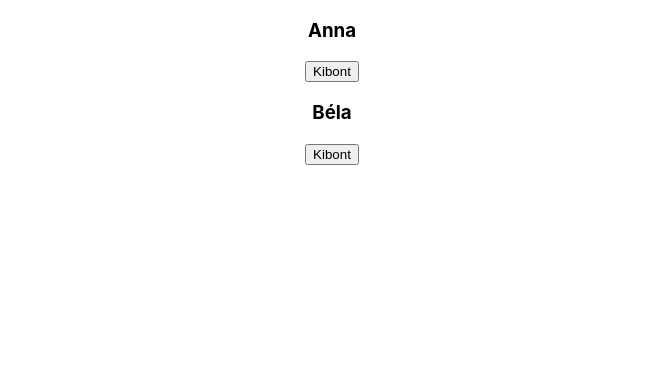
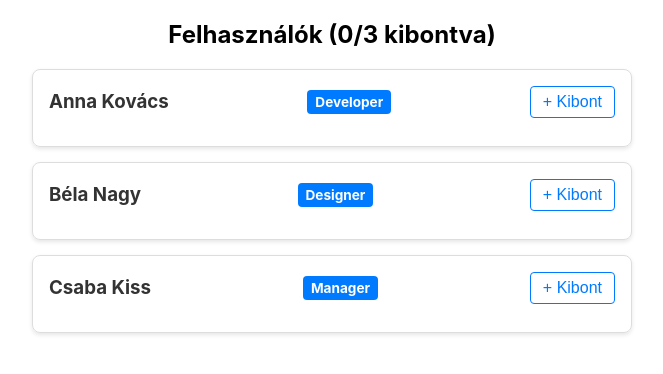
Before and after one commit to tenkesnet/a239alapok_frontend, a React (Create React App) app: page / in a window 1280 px wide. Shown: the top 374 px of the page, without its empty margins (308-971 px from the left). Built offline with nearby package versions, Linux system fonts and the light colour scheme.

Commit message:
Complex Properties átadás (UserList példa)

```diff
--- a/src/App.css
+++ b/src/App.css
@@ -40,3 +40,60 @@
     transform: rotate(360deg);
   }
 }
+
+/* New styles for UserList component */
+.user-list {
+  max-width: 600px;
+  margin: 20px auto;
+}
+
+.user-card {
+  border: 1px solid #ddd;
+  border-radius: 8px;
+  margin-bottom: 15px;
+  padding: 16px;
+  box-shadow: 0 2px 4px rgba(0,0,0,0.1);
+}
+
+.card-header {
+  display: flex;
+  justify-content: space-between;
+  align-items: center;
+  margin-bottom: 12px;
+}
+
+.card-header h3 {
+  margin: 0;
+  color: #333;
+}
+
+.role {
+  background: #007bff;
+  color: white;
+  padding: 4px 8px;
+  border-radius: 4px;
+  font-size: 0.85em;
+  font-weight: bold;
+}
+
+.toggle-btn {
+  background: none;
+  border: 1px solid #007bff;
+  color: #007bff;
+  padding: 6px 12px;
+  border-radius: 4px;
+  cursor: pointer;
+  font-size: 1em;
+}
+
+.toggle-btn:hover {
+  background: #007bff;
+  color: white;
+}
+
+.card-details {
+  background: #f8f9fa;
+  padding: 12px;
+  border-radius: 4px;
+  border-left: 4px solid #007bff;
+}
--- a/src/App.js
+++ b/src/App.js
@@ -1,5 +1,5 @@
 import './App.css';
-import UserList from './components/v1/UserList';
+import UserList from './components/v2/UserList';
 
 
 function App() {
--- a/src/components/v1/UserList.js
+++ b/src/components/v1/UserList.js
@@ -1,14 +1,25 @@
-import {useState} from 'react';
 import UserCard from './UserCard';
 
 function UserList() {
-    const users = [{ id: 1, name: 'Anna' }, { id: 2, name: 'Béla' }];
-    const [expandedIds, setExpandedIds] = useState(new Set());
+    const users = [
+        { id: 1, name: 'Anna', details: 'Anna részletes adatai' },
+        { id: 2, name: 'Béla', details: 'Béla részletes adatai',eyeColor: 'blue' },
+        { id: 3, name: 'Cecília', details: 'Cecília részletes adatai' },
+    ];
     return (
         <div>
             {users.map(user => (
                 <UserCard key={user.id} user={user} />  // 2 külön UserCard instance!
             ))}
+
+
+
+            {/* Komment
+            <UserCard key={users[0].id} user={users[0]} />
+            <UserCard key={users[1].id} user={users[1]} />
+            <UserCard key={users[2].id} user={users[2]} />
+            */}
+
         </div>
     );
 }
--- /dev/null
+++ b/src/components/v2/UserCard.js
@@ -0,0 +1,25 @@
+import React, { useState } from 'react';
+
+function UserCard({ user, isExpanded, onToggle }) {
+    return (
+        <div className="user-card">
+            <div className="card-header">
+                <h3>{user.name}</h3>
+                <span className="role">{user.role}</span>
+                <button onClick={onToggle} className="toggle-btn">
+                    {isExpanded ? '− Összecsuk' : '+ Kibont'}
+                </button>
+            </div>
+
+            {isExpanded && (
+                <div className="card-details">
+                    <p><strong>Email:</strong> {user.email}</p>
+                    <p><strong>Regisztráció:</strong> 2025.01.15.</p>
+                    <p><strong>Utolsó bejelentkezés:</strong> 2 órája</p>
+                </div>
+            )}
+        </div>
+    );
+}
+
+export default UserCard;
--- /dev/null
+++ b/src/components/v2/UserList.js
@@ -0,0 +1,46 @@
+import React from 'react';
+import UserCard from './UserCard';
+import { useState } from 'react';
+
+// SZÜLŐ: UserList kezeli a KÖZÖS expanded state-et
+function UserList() {
+    // Megosztott állapot: Set-ben tároljuk a kibontott user ID-kat
+    // Array: [1,3,5,3,4,5,1]  Set: {1,3,4,5} objektum: {name: 'Anna', age: 30}
+    const [expandedIds, setExpandedIds] = useState(new Set());
+
+    // Dummy user adatok
+    const users = [
+        { id: 1, name: 'Anna Kovács', email: 'anna@email.com', role: 'Developer' },
+        { id: 2, name: 'Béla Nagy', email: 'bela@email.com', role: 'Designer' },
+        { id: 3, name: 'Csaba Kiss', email: 'csaba@email.com', role: 'Manager' }
+    ];
+
+    // Toggle függvény: hozzáad/kivesz ID-t a Set-ből
+    const toggleExpanded = (userId) => {
+        setExpandedIds(prev => {
+            const newSet = new Set(prev);
+            if (newSet.has(userId)) {
+                newSet.delete(userId);
+            } else {
+                newSet.add(userId);
+            }
+            return newSet;
+        });
+    };
+
+    return (
+        <div className="user-list">
+            <h2>Felhasználók ({expandedIds.size}/{users.length} kibontva)</h2>
+            {users.map(user => (
+                <UserCard
+                    key={user.id}  // Kötelező key listában!
+                    user={user}
+                    isExpanded={expandedIds.has(user.id)}
+                    onToggle={() => toggleExpanded(user.id)}
+                />
+            ))}
+        </div>
+    );
+}
+
+export default UserList;
```
Also changed, not shown: src/components/v1/UserCard.js (line endings or trailing spaces).
